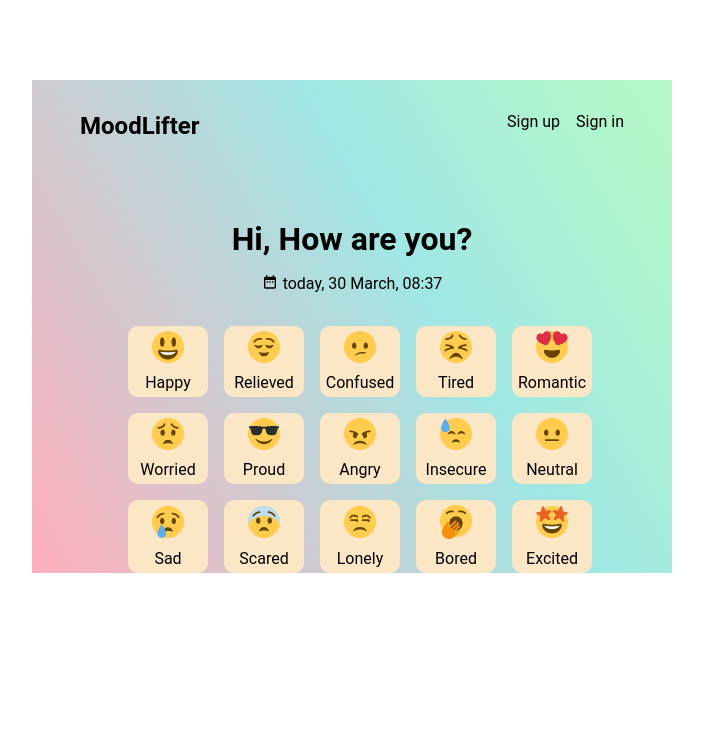
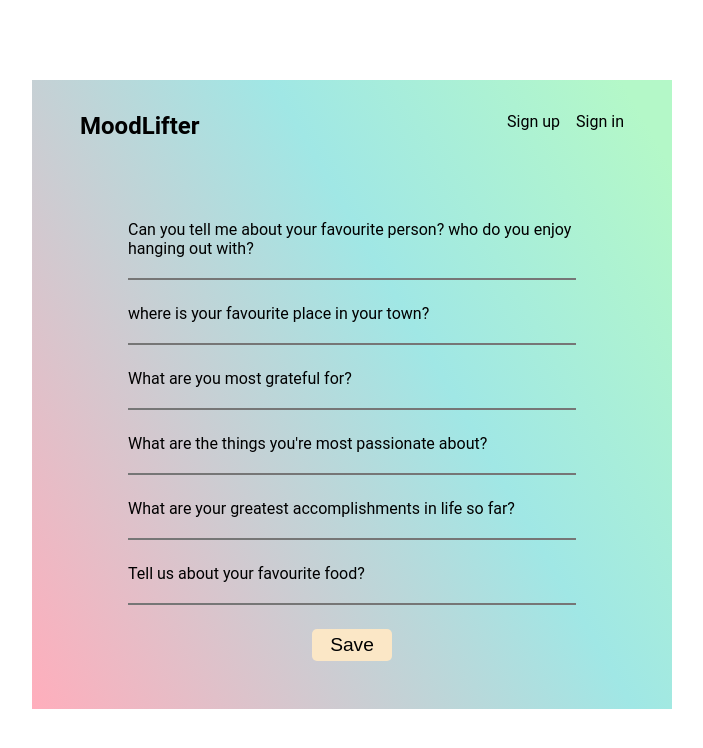
Before and after one commit to hannah68/MoodLifter, a React (Create React App) app: page /feeling in a window 1280 px wide. Both pictures are taken after a click on the button "Start". Shown: the top 748 px of the page, without its empty margins (288-991 px from the left). Built offline with nearby package versions, Linux system fonts and the light colour scheme.

Commit message:
design UI for feeling questions

```diff
--- a/src/client/pages/FeelingQuestions.tsx
+++ b/src/client/components/FeelingEmoji.tsx
@@ -8,7 +8,7 @@ import Emoji from "../components/Emoji";
 
 import { MdDateRange } from "react-icons/md";
 
-const FeelingQuestions = () => {
+const FeelingEmoji = () => {
 	return (
 		<div className="feeling-bottom">
 			<h1>Hi, How are you?</h1>
@@ -25,4 +25,4 @@ const FeelingQuestions = () => {
 	);
 };
 
-export default FeelingQuestions;
+export default FeelingEmoji;
--- /dev/null
+++ b/src/client/components/FeelingQuestions.tsx
@@ -0,0 +1,27 @@
+import { questions } from "../data/feelingQuestion";
+
+export type ShowFeeling = true | false;
+
+interface FeelingQProps {
+    setShowFeelingQuestions: (target: ShowFeeling) => void
+}
+
+const FeelingQuestions = (props: FeelingQProps) => {
+    const { setShowFeelingQuestions } = props;
+
+	return (
+		<form className="question-form">
+			{questions.map((question: string, index: number) => {
+				return (
+					<div className="fav-groups" key={index}>
+						<label htmlFor="fav-person">{question}</label>
+                        <input type="text" className="text-area"/>
+					</div>
+				);
+			})}
+            <button type="submit" className="save-btn" onClick={() => setShowFeelingQuestions(false)}>Save</button>
+		</form>
+	);
+};
+
+export default FeelingQuestions;
--- /dev/null
+++ b/src/client/data/feelingQuestion.tsx
@@ -0,0 +1,8 @@
+export const questions: string[] = [
+    "Can you tell me about your favourite person? who do you enjoy hanging out with?",
+    "where is your favourite place in your town?",
+    "What are you most grateful for?",
+    "What are the things you're most passionate about?",
+    "What are your greatest accomplishments in life so far?",
+    "Tell us about your favourite food?"
+]
--- a/src/client/pages/Feeling.tsx
+++ b/src/client/pages/Feeling.tsx
@@ -2,16 +2,18 @@ import React, { useState } from "react";
 
 import "../styles/feeling.css";
 
-import FeelingQuestions from "./FeelingQuestions";
+import FeelingEmoji from "../components/FeelingEmoji";
+import FeelingQuestions from "../components/FeelingQuestions";
 
 export interface IFeelingProps {}
 
-const Feeling: React.FunctionComponent<IFeelingProps> = (props) => {
-	const [showFeelings, setShowFeelings] = useState(false);
+const Feeling = () => {
+	const [showFeelings, setShowFeelings] = useState(true);
+	const [showFeelingQuestions, setShowFeelingQuestions] = useState(true);
 
 	return (
 		<div className="feeling-page">
-			{!showFeelings && (
+			{showFeelings && (
 				<div className="feeling-top">
 					<h2 className="feeling-title">
 						Let's get started with a couple of questions about you. This
@@ -24,13 +26,14 @@ const Feeling: React.FunctionComponent<IFeelingProps> = (props) => {
 							src="./assets/images/bike.png"
 							alt="bike guy"
 						/>
-						<button className="start-btn" onClick={() => setShowFeelings(true)}>
+						<button className="start-btn" onClick={() => setShowFeelings(false)}>
 							Start
 						</button>
 					</div>
 				</div>
 			)}
-			{showFeelings && <FeelingQuestions />}
+			{!showFeelings && <FeelingQuestions setShowFeelingQuestions={setShowFeelingQuestions}/>}
+			{!showFeelingQuestions && <FeelingEmoji />}
 		</div>
 	);
 };
--- a/src/client/styles/feeling.css
+++ b/src/client/styles/feeling.css
@@ -66,3 +66,32 @@
 	justify-content: center;
 	gap: 5px;
 }
+
+.fav-groups{
+	display: flex;
+	flex-direction: column;
+	margin-bottom: 1.5rem;
+}
+
+.text-area{
+	border-top: none;
+	border-left: none;
+	border-right: none;
+	background-color: transparent;
+	outline: none;
+	padding-bottom: 0;
+	padding-top: 5px;
+}
+
+.save-btn {
+	border: none;
+	outline: none;
+	padding: 5px;
+	display: block;
+	margin: auto;
+	width: 5rem;
+	font-size: 1.2rem;
+	background-color: var(--color-yellow);
+	border-radius: 5px;
+	cursor: pointer;
+}
--- a/src/client/styles/style.css
+++ b/src/client/styles/style.css
@@ -19,6 +19,7 @@ html {
 
 .app {
 	width: 50%;
+	min-height: 50vh;
 	background-color: aliceblue;
 	background: rgb(255, 174, 188);
 	background: linear-gradient(
@@ -28,5 +29,5 @@ html {
 		rgba(180, 248, 200, 1) 95%
 	);
 	margin: 5rem auto;
-	min-height: 50vh;
+	overflow: hidden;
 }
```
Also changed, not shown: 1 other file (tests, documents, lock files or other folders).
